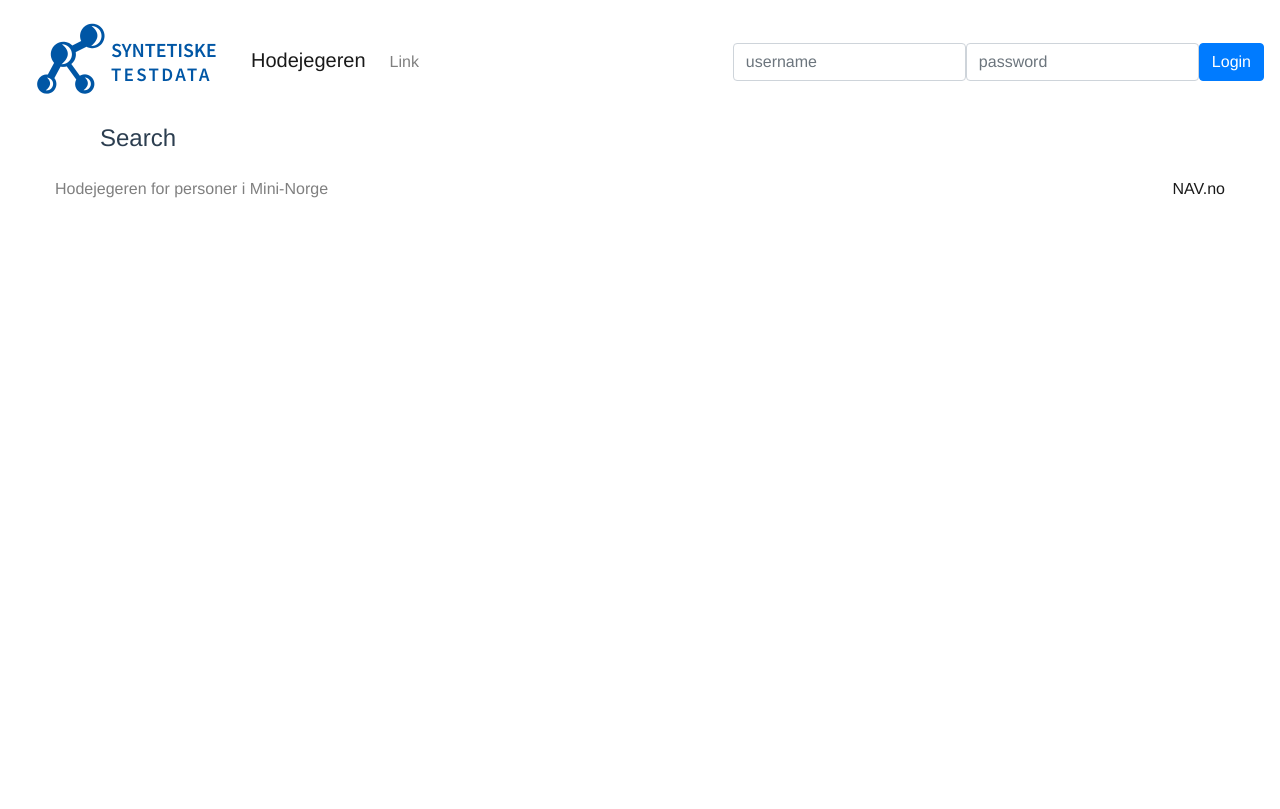
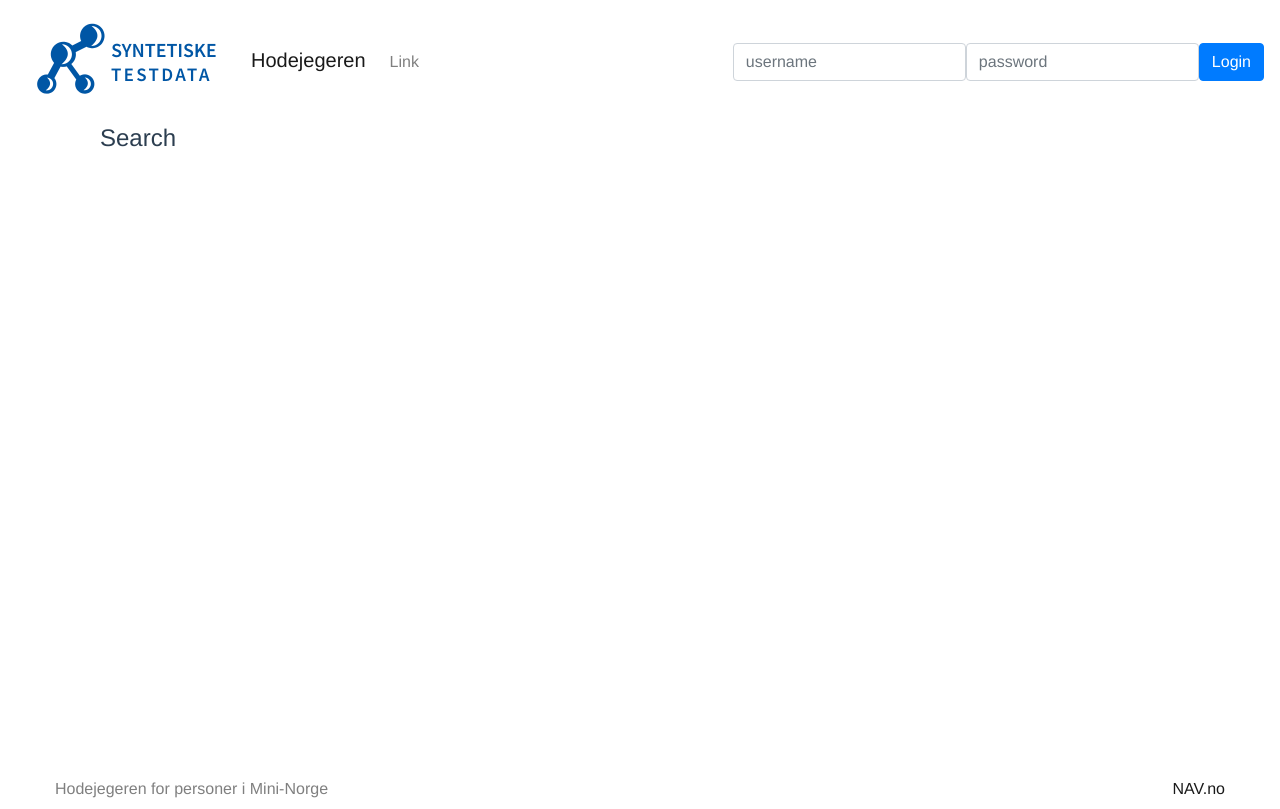
Before and after one commit to navikt/testnorge-hodejegeren-frontend, a Vue app: page / in a window 1280 px wide. Built offline with nearby package versions, Linux system fonts and the light colour scheme.

Commit message:
footer does not work

```diff
--- a/src/App.vue
+++ b/src/App.vue
@@ -16,6 +16,8 @@
         -moz-osx-font-smoothing: grayscale;
         /*text-align: center;*/
         color: #2c3e50;
+        position: relative;
+        min-height: 100vh;
         /*margin-top: 60px;*/
     }
 </style>
--- a/src/FooterNavBar.vue
+++ b/src/FooterNavBar.vue
@@ -19,7 +19,10 @@
 
 <style scoped>
  .footer {
+     position: absolute;
      bottom: 0;
-     left: 0;
+     width: 100%;
+     height: 2.5rem;
+     padding-top: 2%;
  }
 </style>
--- a/src/views/AdvancedSearch.vue
+++ b/src/views/AdvancedSearch.vue
@@ -36,7 +36,7 @@
                                     </b-col>
                                 </b-row>
                             </b-list-group-item>
-                            <b-button type="submit" variant="success">Submit</b-button>
+<!--                            <b-button type="submit" variant="success">Submit</b-button>-->
                             <b-dropdown class="float-right" right split @click="add_query"
                                         :text="'Add ' + active_query_type + ' query'" variant="primary">
                                 <b-dropdown-item @click="active_query_type = item"
@@ -81,7 +81,7 @@
             return {
                 data_model: null,
                 debug: false,
-                data: [],
+                data: null,
                 form: {
                     queries: []
                 },
@@ -211,7 +211,7 @@
             remove_query: function (index) {
                 this.form.queries.splice(index, 1);
                 if (this.form.queries.length === 0) {
-                    this.data = []
+                    this.data = null
                 }
             },
 
```
